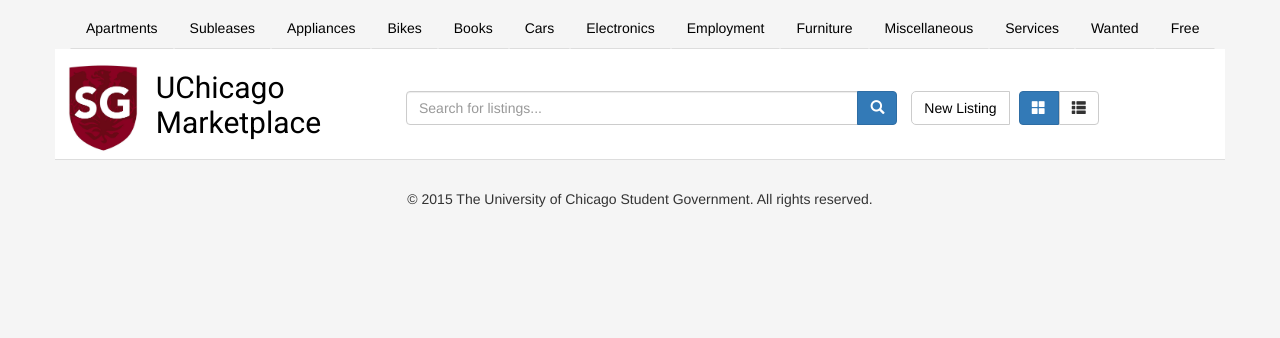
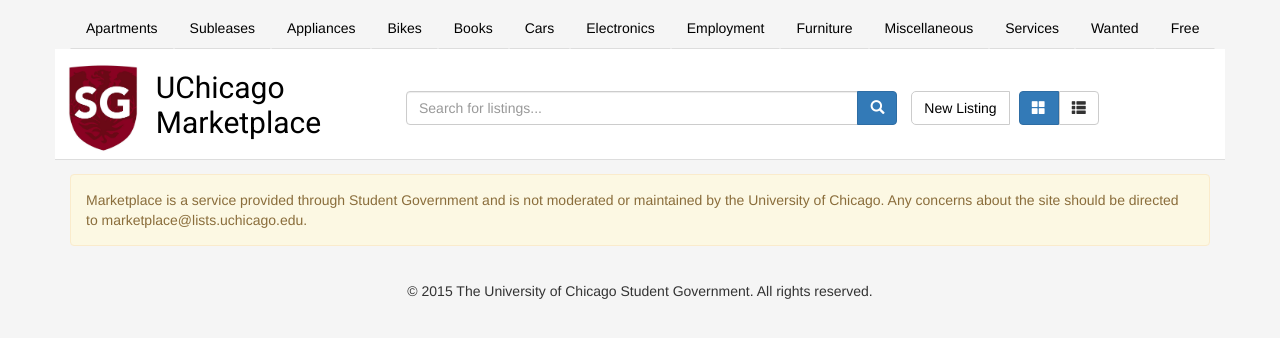
Before and after one commit to uchicago-sg/caravel, a Flask app: page / in a window 1280 px wide. Shown: the top 338 px of the page. Run offline with Flask 2, Linux system fonts and the light colour scheme; data that the repository does not hold is empty; parts of the project's set-up code (start-up, migrations or seed data) failed here and were passed over; some libraries are stand-ins or nearby versions.

Commit message:
Add CLI disclaimer on first visit.

```diff
--- a/caravel/controllers/listings.py
+++ b/caravel/controllers/listings.py
@@ -13,6 +13,11 @@ from google.appengine.api import mail
 from caravel import app, policy
 from caravel.storage import helpers, entities
 from caravel.controllers import forms
+
+@app.after_request
+def show_disclaimer(response):
+    session["seen_disclaimer"] = True
+    return response
 
 @app.route("/")
 def search_listings():
@@ -227,7 +232,7 @@ def new_listing():
                       key=listing.admin_key, _external=True)
 
         # Only allow the user to see the listing if they are signed in.
-        if session.get("email") == listing.email:
+        if session.get("email") == listing.seller:
             flash("Your listing has been published.")
             return redirect(url_for("show_listing",
                      permalink=listing.permalink))
--- a/caravel/templates/layout.html
+++ b/caravel/templates/layout.html
@@ -26,6 +26,14 @@
       {% for message in get_flashed_messages() %}
         <div class="alert alert-info" role="alert">{{ message }}</div>
       {% endfor %}
+      {% if not session["seen_disclaimer"] %}
+        <div class="alert alert-warning" role="alert">
+          Marketplace is a service provided through Student Government and is
+          not moderated or maintained by the University of Chicago. Any
+          concerns about the site should be directed to
+          marketplace@lists.uchicago.edu.
+        </div>
+      {% endif %}
       {% block content %}
       {% endblock %}
       {% include "footer.html" %}
```
